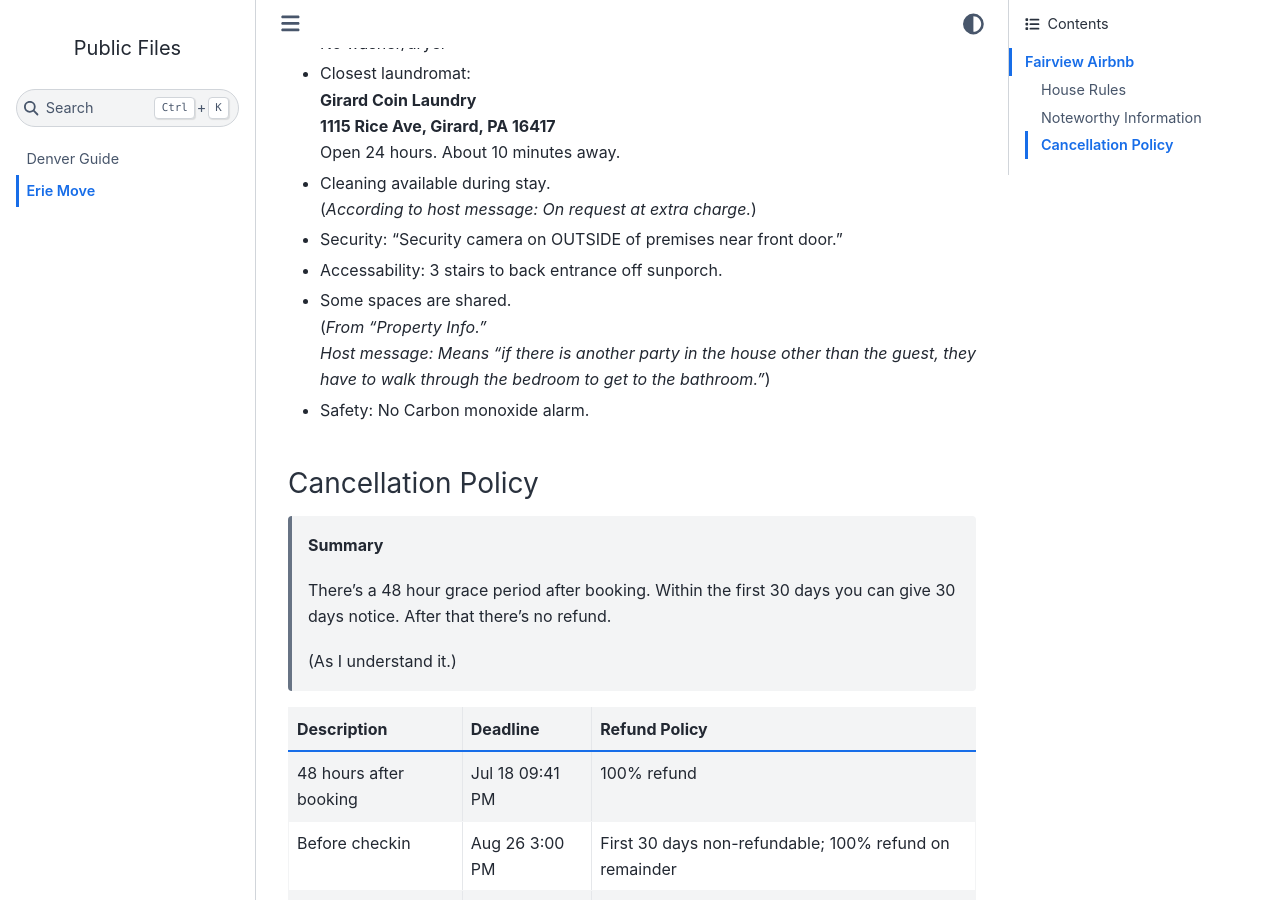
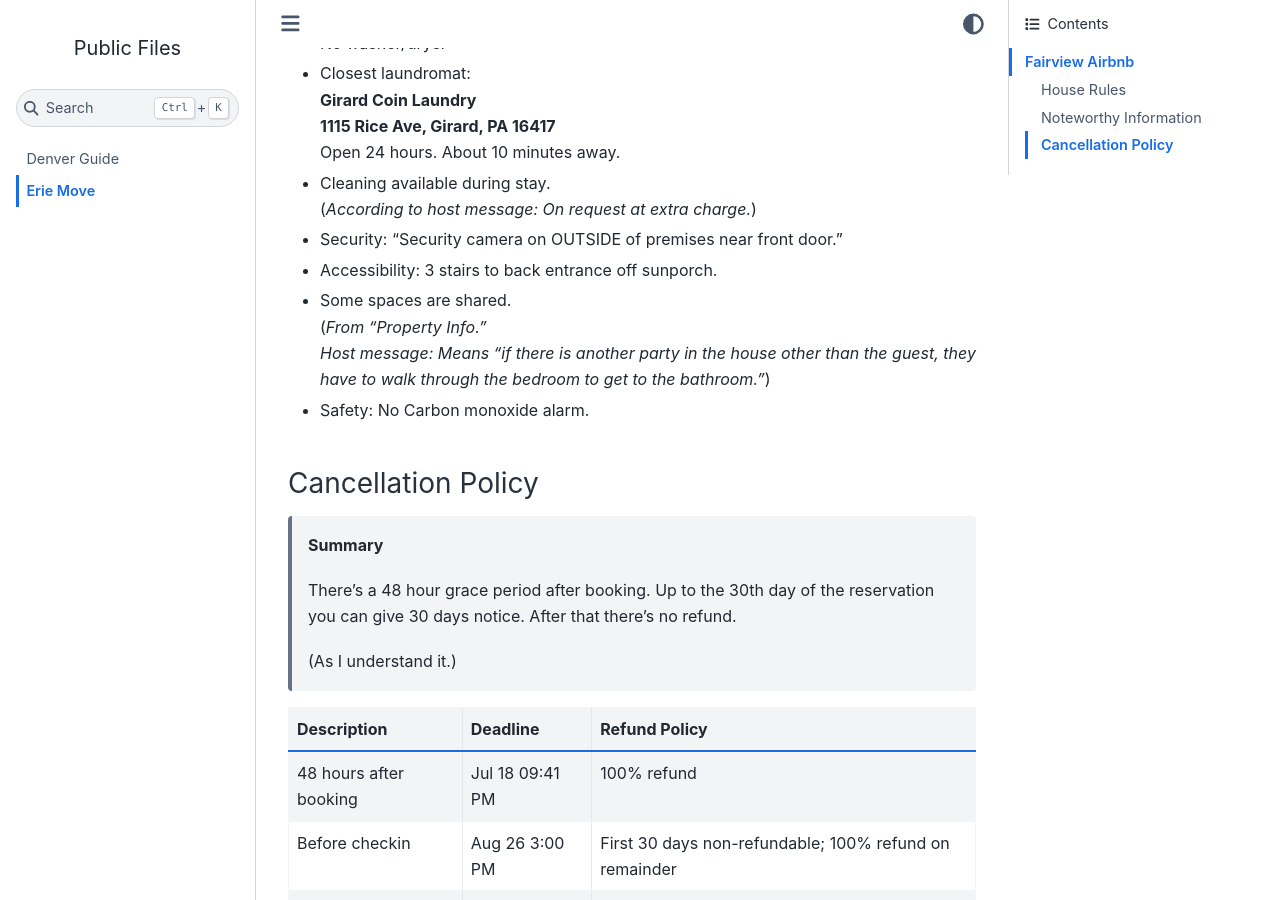
Before and after one commit to alissa-huskey/public, a Jupyter Book: the page built from docs/erie-move.md, in a window 1280 px wide and 900 px high, scrolled down 1268 px. Built offline with Jupyter Book 1.0.4 settings and Sphinx 7.4.7 and the Sphinx Book theme 1.1.4, drawn with Linux system fonts in a browser that asks for light colours.

Commit message:
erie move: cancellation policy wording fix

```diff
--- a/docs/erie-move.md
+++ b/docs/erie-move.md
@@ -48,7 +48,7 @@ Fairview Airbnb
 * Cleaning available during stay. \
   (*According to host message: On request at extra charge.*)
 * Security: "Security camera on OUTSIDE of premises near front door."
-* Accessability: 3 stairs to back entrance off sunporch.
+* Accessibility: 3 stairs to back entrance off sunporch.
 * Some spaces are shared. \
   (*From "Property Info."* \
   *Host message: Means "if there is another party in the house other than the guest, they have to walk through the bedroom to get to the bathroom."*)
@@ -58,8 +58,8 @@ Fairview Airbnb
 
 > **Summary**
 >
-> There's a 48 hour grace period after booking. Within the first 30 days you
-> can give 30 days notice. After that there's no refund.
+> There's a 48 hour grace period after booking. Up to the 30th day of the
+> reservation you can give 30 days notice. After that there's no refund.
 >
 > (As I understand it.)
 
```
